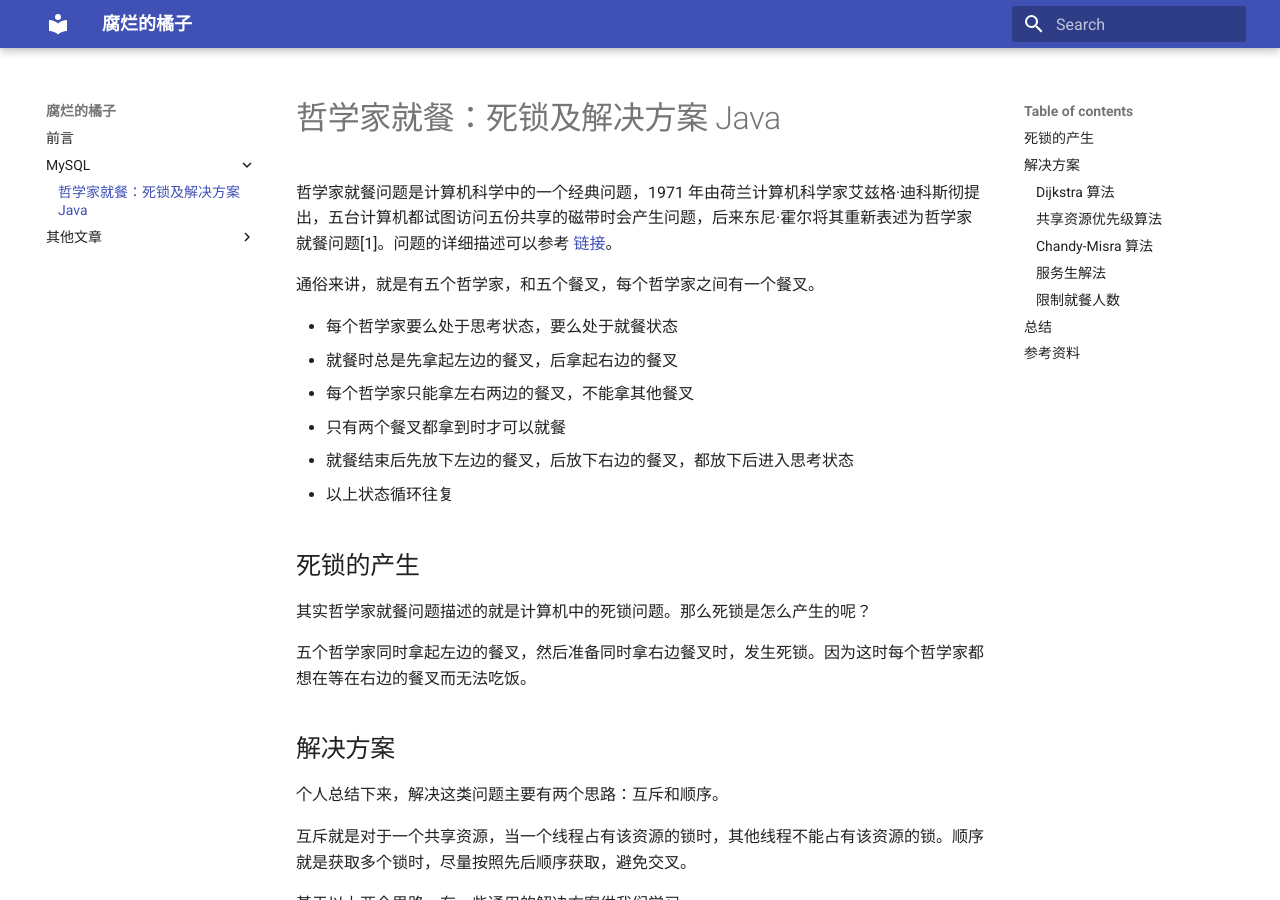
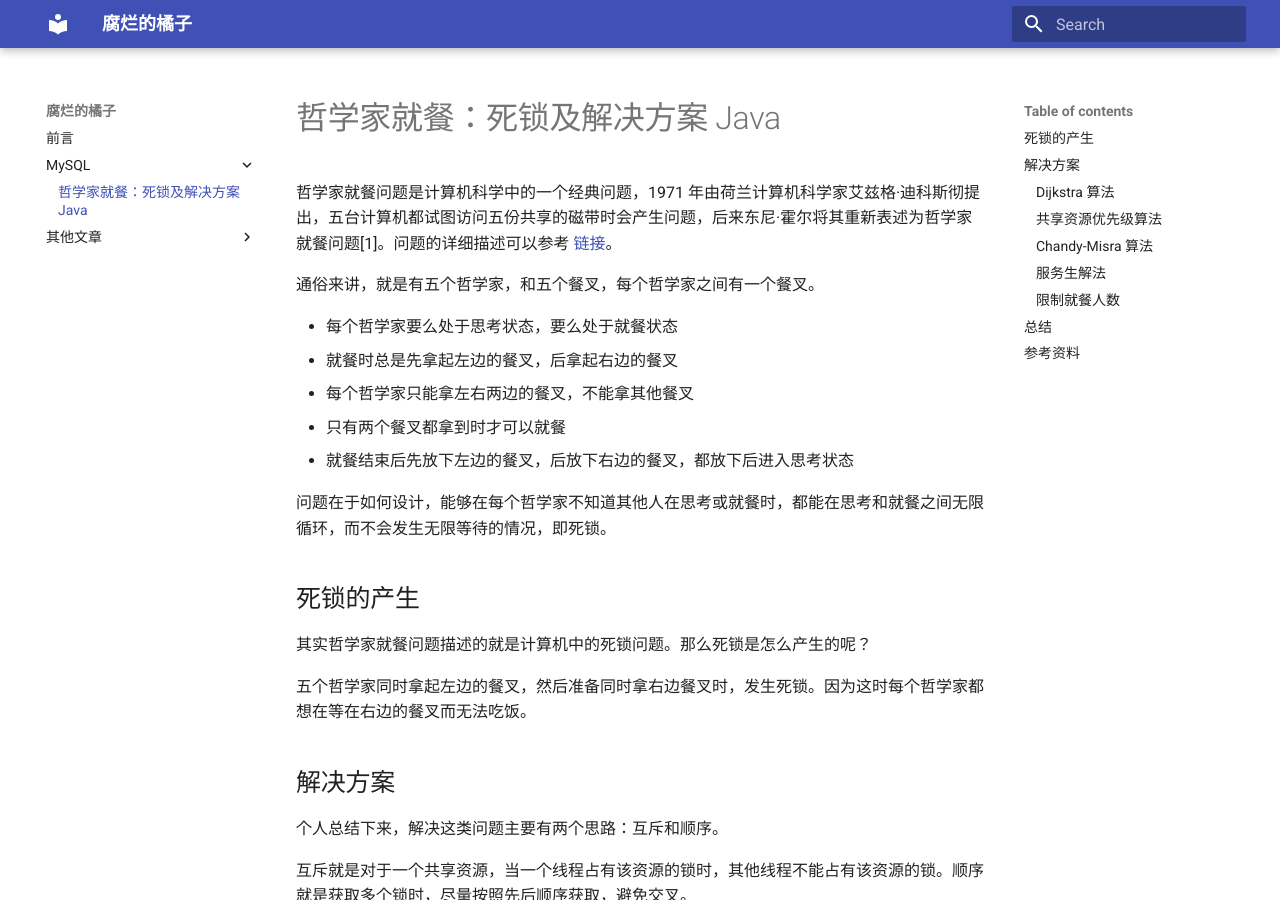
Before and after one commit to z1ming/cs-Hydra, an MkDocs documentation site: the page built from docs/文章/DiningPhilosophers.md, in a window 1280 px wide and 900 px high. Built offline with MkDocs 1.6.1 and Material for MkDocs 9.7.7, drawn with Linux system fonts in a browser that asks for light colours.

Commit message:
Update DiningPhilosophers.md

```diff
--- a/docs/文章/DiningPhilosophers.md
+++ b/docs/文章/DiningPhilosophers.md
@@ -9,7 +9,8 @@
 - 每个哲学家只能拿左右两边的餐叉，不能拿其他餐叉
 - 只有两个餐叉都拿到时才可以就餐
 - 就餐结束后先放下左边的餐叉，后放下右边的餐叉，都放下后进入思考状态
-- 以上状态循环往复
+
+问题在于如何设计，能够在每个哲学家不知道其他人在思考或就餐时，都能在思考和就餐之间无限循环，而不会发生无限等待的情况，即死锁。
 
 ## 死锁的产生
 
```
